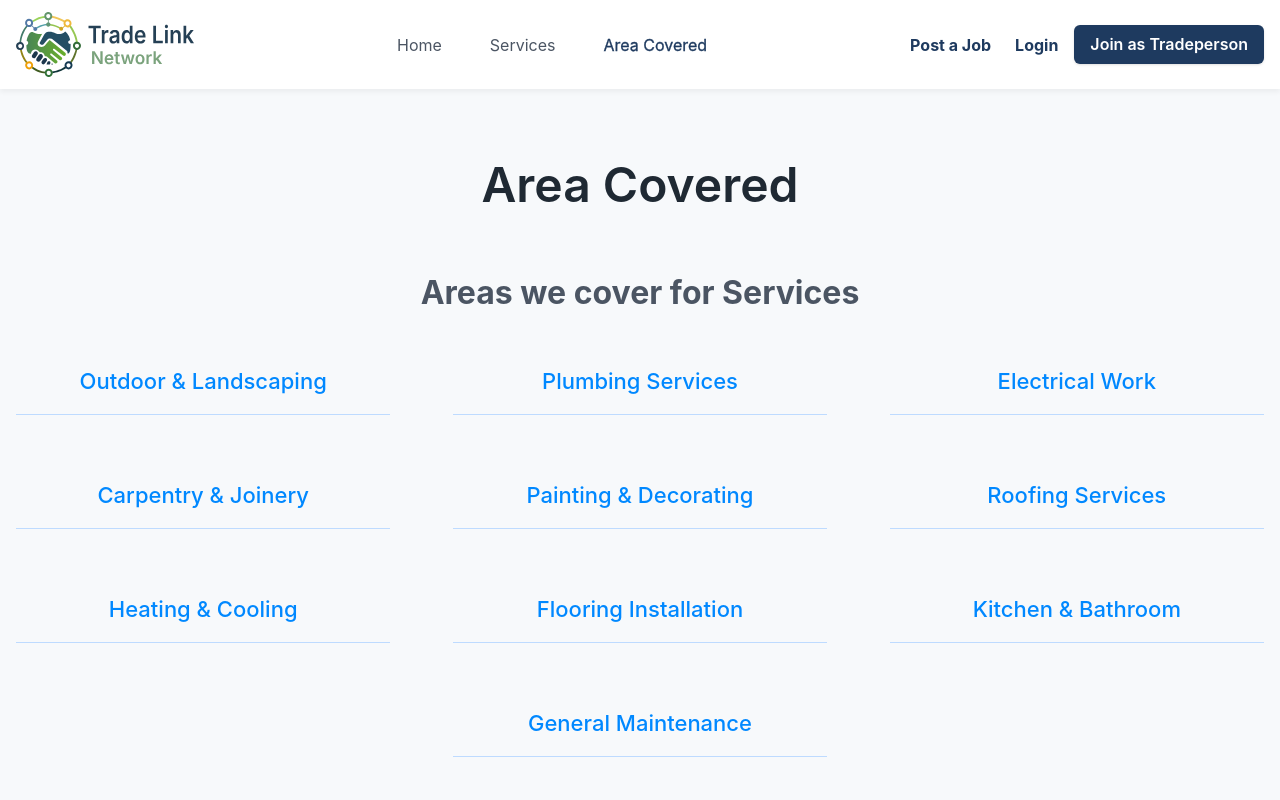
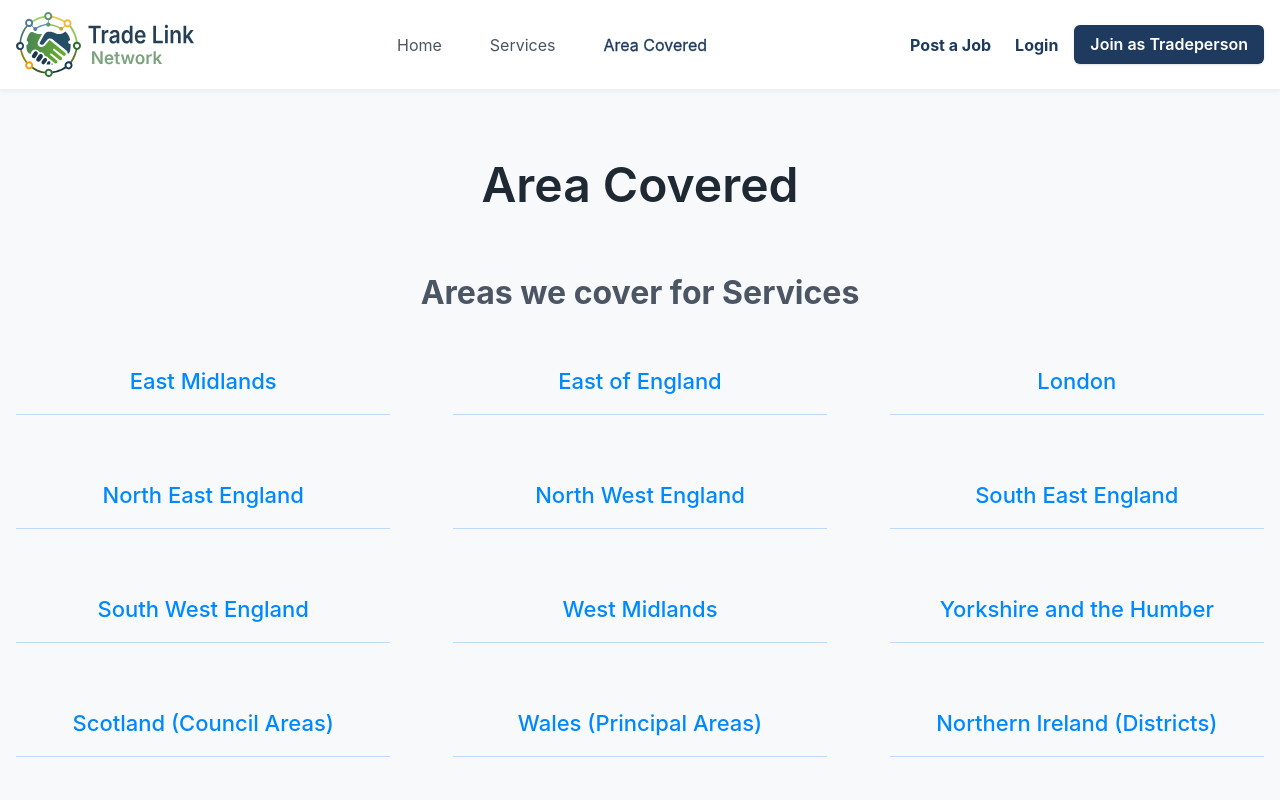
Before and after one commit to mijanConnect/trade-link-network-website, a Next.js app: page /area in a window 1280 px wide. Shown: the top 800 px of the page. Built offline with nearby package versions, Linux system fonts and the light colour scheme.

Commit message:
Location fixed

```diff
--- a/app/components/area/Areas.tsx
+++ b/app/components/area/Areas.tsx
@@ -1,17 +1,5 @@
 import ServiceList from "../ui/ServiceList";
-
-const categories = [
-  { id: 1, name: "Outdoor & Landscaping", slug: "outdoor-landscaping" },
-  { id: 2, name: "Plumbing Services", slug: "plumbing-services" },
-  { id: 3, name: "Electrical Work", slug: "electrical-work" },
-  { id: 4, name: "Carpentry & Joinery", slug: "carpentry-joinery" },
-  { id: 5, name: "Painting & Decorating", slug: "painting-decorating" },
-  { id: 6, name: "Roofing Services", slug: "roofing-services" },
-  { id: 7, name: "Heating & Cooling", slug: "heating-cooling" },
-  { id: 8, name: "Flooring Installation", slug: "flooring-installation" },
-  { id: 9, name: "Kitchen & Bathroom", slug: "kitchen-bathroom" },
-  { id: 10, name: "General Maintenance", slug: "general-maintenance" },
-];
+import { locations } from "./Location";
 
 export default function Areas() {
   return (
@@ -26,7 +14,7 @@ export default function Areas() {
         </h3>
 
         <div className="mt-4 lg:mt-8">
-          <ServiceList categories={categories} route="area" />
+          <ServiceList locations={locations} route="area" />
         </div>
       </div>
     </>
--- /dev/null
+++ b/app/components/area/Location.ts
@@ -0,0 +1,235 @@
+export const locations = [
+  {
+    id: 1,
+    name: "East Midlands",
+    slug: "east-midlands",
+    areas: [
+      { id: 1, name: "Derbyshire", slug: "derbyshire" },
+      { id: 2, name: "Leicestershire", slug: "leicestershire" },
+      { id: 3, name: "Northamptonshire", slug: "northamptonshire" },
+      { id: 4, name: "Nottinghamshire", slug: "nottinghamshire" },
+      { id: 5, name: "Rutland", slug: "rutland" },
+    ],
+  },
+  {
+    id: 2,
+    name: "East of England",
+    slug: "east-of-england",
+    areas: [
+      { id: 1, name: "Bedfordshire", slug: "bedfordshire" },
+      { id: 2, name: "Cambridgeshire", slug: "cambridgeshire" },
+      { id: 3, name: "Essex", slug: "essex" },
+      { id: 4, name: "Hertfordshire", slug: "hertfordshire" },
+      { id: 5, name: "Norfolk", slug: "norfolk" },
+      { id: 6, name: "Suffolk", slug: "suffolk" },
+    ],
+  },
+  {
+    id: 3,
+    name: "London",
+    slug: "london",
+    areas: [
+      { id: 1, name: "Central London", slug: "central-london" },
+      { id: 2, name: "East London", slug: "east-london" },
+      { id: 3, name: "North London", slug: "north-london" },
+      { id: 4, name: "South London", slug: "south-london" },
+      { id: 5, name: "West London", slug: "west-london" },
+    ],
+  },
+  {
+    id: 4,
+    name: "North East England",
+    slug: "north-east-england",
+    areas: [
+      { id: 1, name: "County Durham", slug: "county-durham" },
+      { id: 2, name: "Northumberland", slug: "northumberland" },
+      { id: 3, name: "Tyne and Wear", slug: "tyne-and-wear" },
+    ],
+  },
+  {
+    id: 5,
+    name: "North West England",
+    slug: "north-west-england",
+    areas: [
+      { id: 1, name: "Cheshire", slug: "cheshire" },
+      { id: 2, name: "Cumbria", slug: "cumbria" },
+      { id: 3, name: "Greater Manchester", slug: "greater-manchester" },
+      { id: 4, name: "Lancashire", slug: "lancashire" },
+      { id: 5, name: "Merseyside", slug: "merseyside" },
+    ],
+  },
+  {
+    id: 6,
+    name: "South East England",
+    slug: "south-east-england",
+    areas: [
+      { id: 1, name: "Berkshire", slug: "berkshire" },
+      { id: 2, name: "Buckinghamshire", slug: "buckinghamshire" },
+      { id: 3, name: "East Sussex", slug: "east-sussex" },
+      { id: 4, name: "Hampshire", slug: "hampshire" },
+      { id: 5, name: "Isle of Wight", slug: "isle-of-wight" },
+      { id: 6, name: "Kent", slug: "kent" },
+      { id: 7, name: "Oxfordshire", slug: "oxfordshire" },
+      { id: 8, name: "Surrey", slug: "surrey" },
+      { id: 9, name: "West Sussex", slug: "west-sussex" },
+    ],
+  },
+  {
+    id: 7,
+    name: "South West England",
+    slug: "south-west-england",
+    areas: [
+      { id: 1, name: "Bristol", slug: "bristol" },
+      { id: 2, name: "Cornwall", slug: "cornwall" },
+      { id: 3, name: "Devon", slug: "devon" },
+      { id: 4, name: "Dorset", slug: "dorset" },
+      { id: 5, name: "Gloucestershire", slug: "gloucestershire" },
+      { id: 6, name: "Isles of Scilly", slug: "isles-of-scilly" },
+      { id: 7, name: "Somerset", slug: "somerset" },
+      { id: 8, name: "Wiltshire", slug: "wiltshire" },
+    ],
+  },
+  {
+    id: 8,
+    name: "West Midlands",
+    slug: "west-midlands",
+    areas: [
+      { id: 1, name: "Herefordshire", slug: "herefordshire" },
+      { id: 2, name: "Shropshire", slug: "shropshire" },
+      { id: 3, name: "Staffordshire", slug: "staffordshire" },
+      { id: 4, name: "Warwickshire", slug: "warwickshire" },
+      { id: 5, name: "West Midlands", slug: "west-midlands-region" },
+      { id: 6, name: "Worcestershire", slug: "worcestershire" },
+    ],
+  },
+  {
+    id: 9,
+    name: "Yorkshire and the Humber",
+    slug: "yorkshire-and-the-humber",
+    areas: [
+      {
+        id: 1,
+        name: "East Riding of Yorkshire",
+        slug: "east-riding-of-yorkshire",
+      },
+      { id: 2, name: "Lincolnshire", slug: "lincolnshire" },
+      { id: 3, name: "North Yorkshire", slug: "north-yorkshire" },
+      { id: 4, name: "South Yorkshire", slug: "south-yorkshire" },
+      { id: 5, name: "West Yorkshire", slug: "west-yorkshire" },
+    ],
+  },
+  {
+    id: 10,
+    name: "Scotland (Council Areas)",
+    slug: "scotland-council-areas",
+    areas: [
+      { id: 1, name: "Aberdeen City", slug: "aberdeen-city" },
+      { id: 2, name: "Aberdeenshire", slug: "aberdeenshire" },
+      { id: 3, name: "Angus", slug: "angus" },
+      { id: 4, name: "Argyll and Bute", slug: "argyll-and-bute" },
+      { id: 5, name: "Clackmannanshire", slug: "clackmannanshire" },
+      { id: 6, name: "Dumfries and Galloway", slug: "dumfries-and-galloway" },
+      { id: 7, name: "Dundee City", slug: "dundee-city" },
+      { id: 8, name: "East Ayrshire", slug: "east-ayrshire" },
+      { id: 9, name: "East Dunbartonshire", slug: "east-dunbartonshire" },
+      { id: 10, name: "East Lothian", slug: "east-lothian" },
+      { id: 11, name: "East Renfrewshire", slug: "east-renfrewshire" },
+      { id: 12, name: "Edinburgh", slug: "edinburgh" },
+      { id: 13, name: "Falkirk", slug: "falkirk" },
+      { id: 14, name: "Fife", slug: "fife" },
+      { id: 15, name: "Glasgow City", slug: "glasgow-city" },
+      { id: 16, name: "Highland", slug: "highland" },
+      { id: 17, name: "Inverclyde", slug: "inverclyde" },
+      { id: 18, name: "Midlothian", slug: "midlothian" },
+      { id: 19, name: "Moray", slug: "moray" },
+      { id: 20, name: "Na h-Eileanan Siar", slug: "na-h-eileanan-siar" },
+      { id: 21, name: "North Ayrshire", slug: "north-ayrshire" },
+      { id: 22, name: "North Lanarkshire", slug: "north-lanarkshire" },
+      { id: 23, name: "Orkney Islands", slug: "orkney-islands" },
+      { id: 24, name: "Perth and Kinross", slug: "perth-and-kinross" },
+      { id: 25, name: "Renfrewshire", slug: "renfrewshire" },
+      { id: 26, name: "Scottish Borders", slug: "scottish-borders" },
+      { id: 27, name: "Shetland Islands", slug: "shetland-islands" },
+      { id: 28, name: "South Ayrshire", slug: "south-ayrshire" },
+      { id: 29, name: "South Lanarkshire", slug: "south-lanarkshire" },
+      { id: 30, name: "Stirling", slug: "stirling" },
+      { id: 31, name: "West Dunbartonshire", slug: "west-dunbartonshire" },
+      { id: 32, name: "West Lothian", slug: "west-lothian" },
+    ],
+  },
+  {
+    id: 11,
+    name: "Wales (Principal Areas)",
+    slug: "wales-principal-areas",
+    areas: [
+      { id: 1, name: "Blaenau Gwent", slug: "blaenau-gwent" },
+      { id: 2, name: "Bridgend County", slug: "bridgend-county" },
+      { id: 3, name: "Caerphilly County", slug: "caerphilly-county" },
+      { id: 4, name: "Cardiff", slug: "cardiff" },
+      { id: 5, name: "Carmarthenshire", slug: "carmarthenshire" },
+      { id: 6, name: "Ceredigion", slug: "ceredigion" },
+      {
+        id: 7,
+        name: "City and County of Swansea",
+        slug: "city-and-county-of-swansea",
+      },
+      { id: 8, name: "Conwy County Borough", slug: "conwy-county-borough" },
+      { id: 9, name: "Denbighshire", slug: "denbighshire" },
+      { id: 10, name: "Flintshire", slug: "flintshire" },
+      { id: 11, name: "Gwynedd", slug: "gwynedd" },
+      { id: 12, name: "Isle of Anglesey", slug: "isle-of-anglesey" },
+      {
+        id: 13,
+        name: "Merthyr Tydfil County Borough",
+        slug: "merthyr-tydfil-county-borough",
+      },
+      { id: 14, name: "Monmouthshire", slug: "monmouthshire" },
+      { id: 15, name: "Neath Port Talbot", slug: "neath-port-talbot" },
+      { id: 16, name: "Newport", slug: "newport" },
+      { id: 17, name: "Pembrokeshire", slug: "pembrokeshire" },
+      { id: 18, name: "Powys", slug: "powys" },
+      { id: 19, name: "Rhondda Cynon Taf", slug: "rhondda-cynon-taf" },
+      { id: 20, name: "Torfaen", slug: "torfaen" },
+      { id: 21, name: "Vale of Glamorgan", slug: "vale-of-glamorgan" },
+      { id: 22, name: "Wrexham", slug: "wrexham" },
+    ],
+  },
+  {
+    id: 12,
+    name: "Northern Ireland (Districts)",
+    slug: "northern-ireland-districts",
+    areas: [
+      {
+        id: 1,
+        name: "Antrim and Newtownabbey",
+        slug: "antrim-and-newtownabbey",
+      },
+      { id: 2, name: "Ards and North Down", slug: "ards-and-north-down" },
+      {
+        id: 3,
+        name: "Armagh City, Banbridge and Craigavon",
+        slug: "armagh-city-banbridge-and-craigavon",
+      },
+      { id: 4, name: "Belfast", slug: "belfast" },
+      {
+        id: 5,
+        name: "Causeway Coast and Glens",
+        slug: "causeway-coast-and-glens",
+      },
+      {
+        id: 6,
+        name: "Derry City and Strabane",
+        slug: "derry-city-and-strabane",
+      },
+      { id: 7, name: "Fermanagh and Omagh", slug: "fermanagh-and-omagh" },
+      {
+        id: 8,
+        name: "Lisburn and Castlereagh",
+        slug: "lisburn-and-castlereagh",
+      },
+      { id: 9, name: "Mid and East Antrim", slug: "mid-and-east-antrim" },
+      { id: 10, name: "Mid Ulster", slug: "mid-ulster" },
+      { id: 11, name: "Newry, Mourne and Down", slug: "newry-mourne-and-down" },
+    ],
+  },
+];
--- a/app/components/ui/ServiceList.tsx
+++ b/app/components/ui/ServiceList.tsx
@@ -1,24 +1,31 @@
 import Link from "next/link";
 
-type Category = { id: number; name: string; slug: string };
+type Item = { id: number; name: string; slug: string };
 
-type ServiceListProps = { categories: Category[]; route: string };
+type ServiceListProps = {
+  categories?: Item[];
+  locations?: Item[];
+  route: string;
+};
 
-const ServiceList: React.FC<ServiceListProps> = ({ categories, route }) => {
+const ServiceList: React.FC<ServiceListProps> = ({
+  categories,
+  locations,
+  route,
+}) => {
+  const items = categories || locations || [];
+
   return (
     <>
       <div>
         <ul className="flex flex-wrap justify-between gap-y-4 md:gap-y-8">
-          {categories.map((category) => (
-            <li
-              key={category.id}
-              className="w-full sm:basis-[48%] lg:basis-[30%] last:lg:mx-auto"
-            >
+          {items.map((item) => (
+            <li key={item.id} className="w-full sm:basis-[48%] lg:basis-[30%] ">
               <Link
-                href={`/${route}/${category.slug}`}
+                href={`/${route}/${item.slug}`}
                 className="block w-full text-[18px] lg:text-[22px] font-medium text-center text-[#0088FF] my-0 lg:my-4 transform transition-all duration-200 px-8 pb-2 lg:pb-4 border-b border-blue-200 hover:border-[#0088FF] hover:scale-105"
               >
-                {category.name}
+                {item.name}
               </Link>
             </li>
           ))}
```
